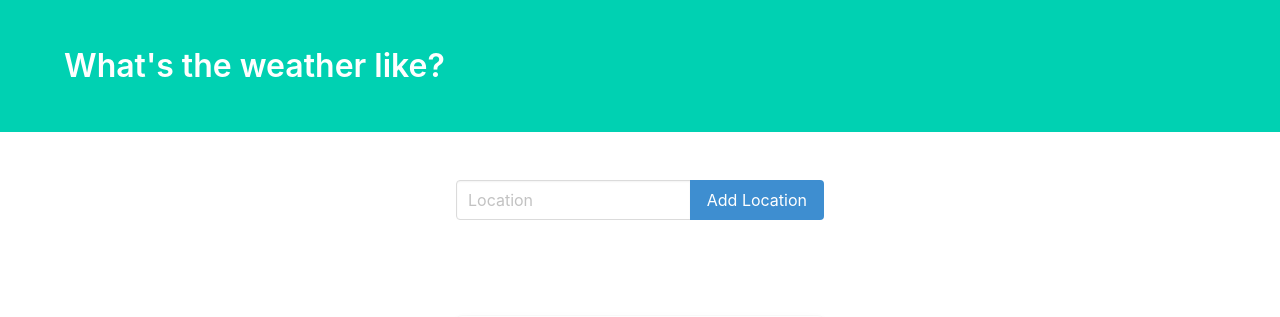
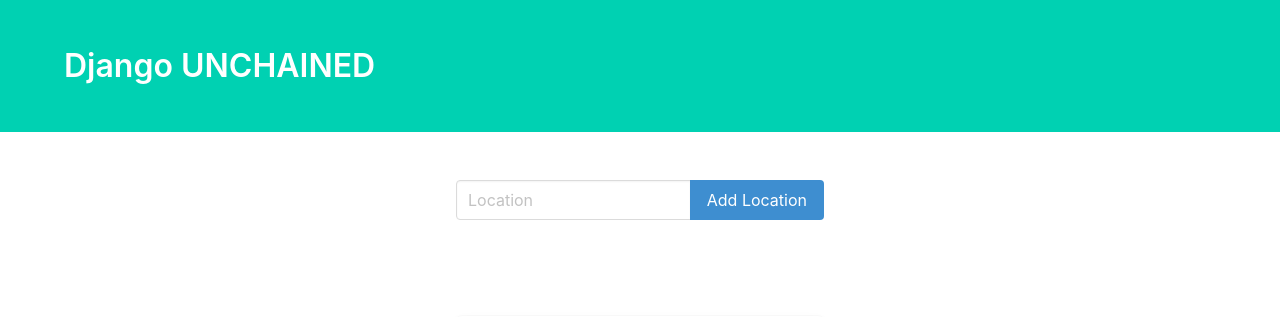
Before and after one commit to samuaks/django_openweathermap, a Django app: page / in a window 1280 px wide. Shown: the top 317 px of the page. Run offline with Django 3.2, Linux system fonts and the light colour scheme; data comes from the database, SQL or seed files in the repository; both versions use the stored data as it was after the commit; data that the repository does not hold is empty; some libraries are stand-ins or nearby versions.

Commit message:
unchained

```diff
--- a/weather/templates/weather/weather.html
+++ b/weather/templates/weather/weather.html
@@ -14,7 +14,7 @@
         <div class="hero-body">
             <div class="container">
                 <h1 class="title">
-                    What's the weather like?
+                    Django UNCHAINED
                 </h1>
             </div>
         </div>
```
Also changed, not shown: db.sqlite3.
